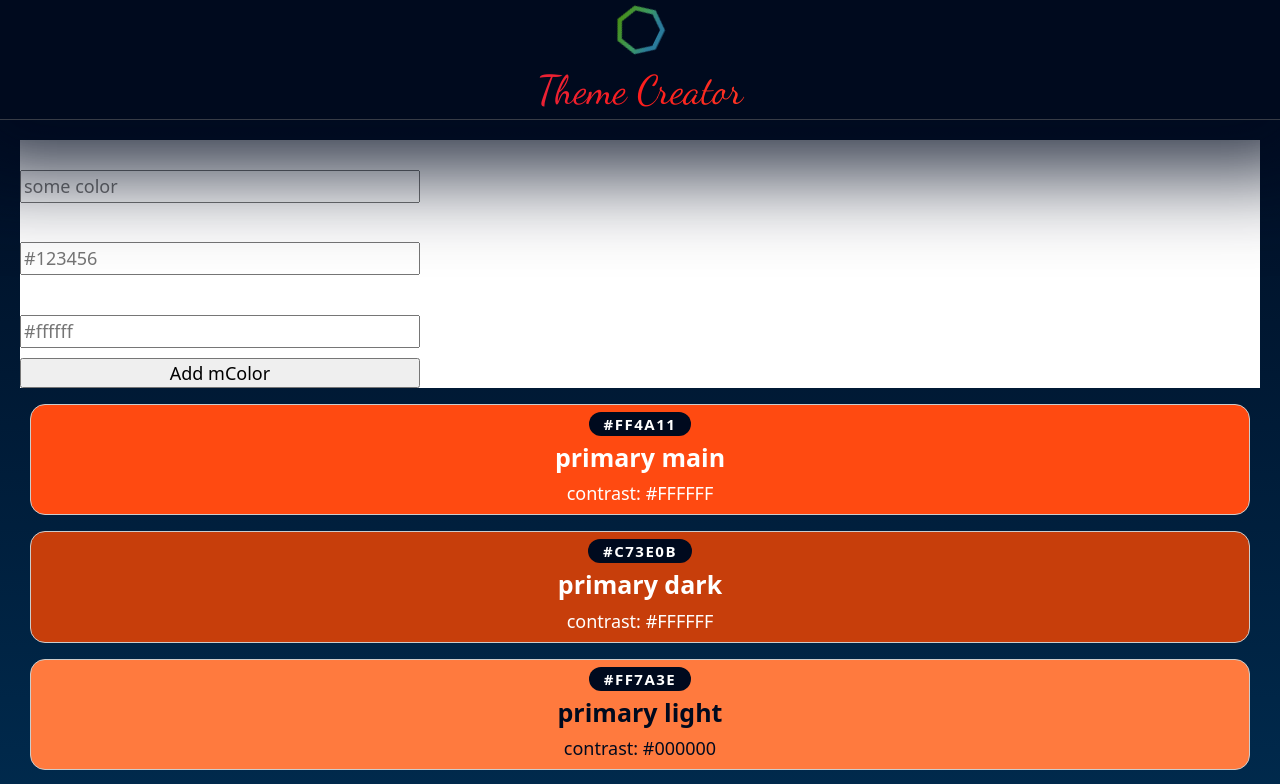
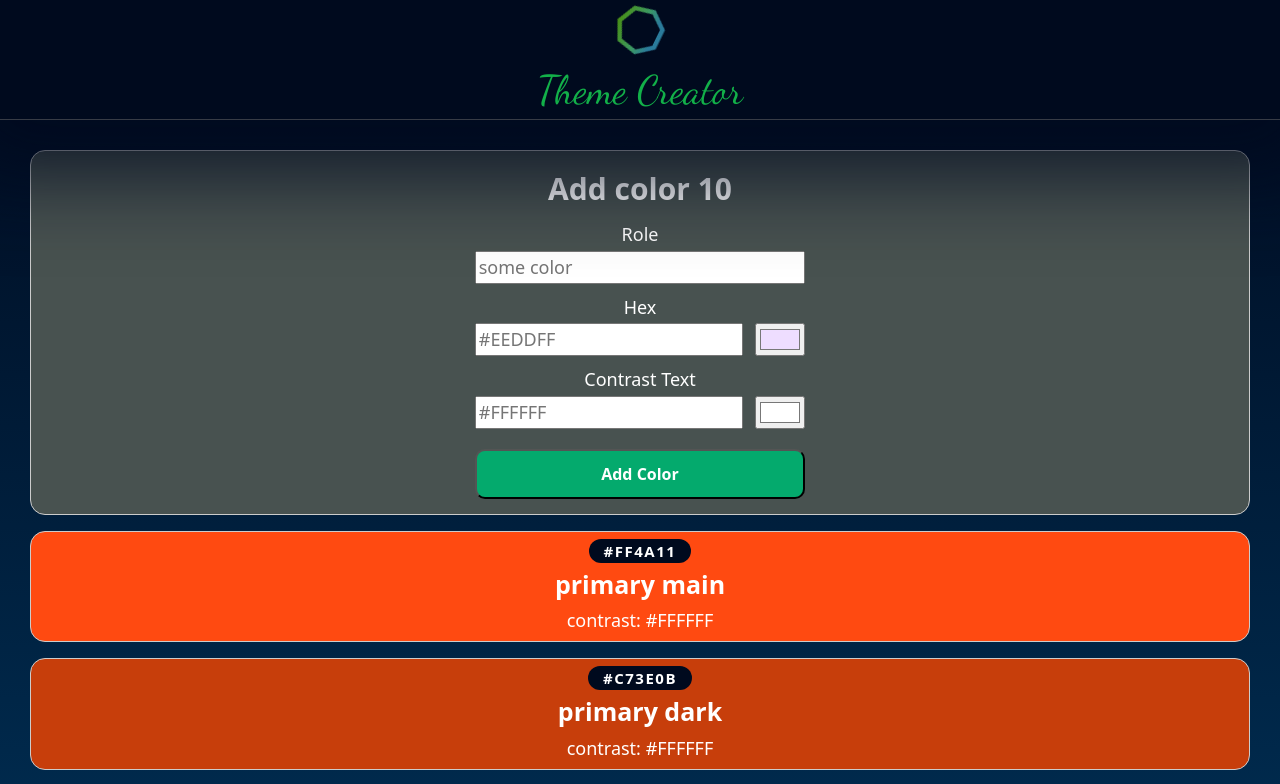
Before and after one commit to uxbyweng/hexachrome, a React (Vite) app: page / in a window 1280 px wide. Shown: the top 784 px of the page. Built offline with nearby package versions, Linux system fonts and the light colour scheme.

Commit message:
implement colorform component to add new colors

```diff
--- a/package.json
+++ b/package.json
@@ -14,7 +14,8 @@
         "@octokit/rest": "^20.1.0",
         "dotenv": "^16.4.5",
         "react": "^18.2.0",
-    "react-dom": "^18.2.0"
+        "react-dom": "^18.2.0",
+        "uid": "^2.0.1"
     },
     "devDependencies": {
         "@types/react": "^18.2.66",
--- a/src/App.css
+++ b/src/App.css
@@ -30,9 +30,6 @@ h1 {
     font-weight: 300;
 }
 h2 {
-    font-size: 3.5rem;
-}
-h3 {
     font-size: 3rem;
 }
 p {
@@ -40,22 +37,6 @@ p {
 }
 small {
     font-size: 1.8rem;
-}
-
-/* Form */
-.cForm {
-    background: #fff;
-}
-form {
-    display: grid;
-    gap: 1rem;
-    max-width: 400px;
-}
-
-label {
-    display: flex;
-    flex-direction: column;
-    gap: 0.25rem;
 }
 
 /* Color Theme List --> eventuell als Component auslagern */
--- a/src/App.jsx
+++ b/src/App.jsx
@@ -1,37 +1,32 @@
 // App.jsx
-
+import { useState } from "react";
 import { initialColors } from "./lib/colors";
 import Color from "./Components/Color/Color";
+import ColorForm from "./Components/ColorForm/ColorForm";
 import "./App.css";
 import Header from "./Components/Header/Header";
 
 function App() {
+    const [colors, setColors] = useState(initialColors);
+
+    const handleAddColor = (newColor) => {
+        const updatedColors = [...colors, newColor]; // alte Liste kopieren + neue Farbe anhängen
+        setColors(updatedColors); // State setzen
+        console.log(updatedColors); // das ist der neue Stand
+    };
+
     return (
         <div className="app">
             <Header />
             <main>
                 <section className="cForm">
-                    <form data-js="form" method="get">
-                        <label>
-                            Role
-                            <input name="role" id="role" type="text" placeholder="some color" />
-                        </label>
-                        <label>
-                            Hex
-                            <input name="hex" id="hex" type="text" placeholder="#123456" />
-                        </label>
-                        <label>
-                            Contrast Text
-                            <input name="hex" id="hex" type="text" placeholder="#ffffff" />
-                        </label>
-                        <input type="submit" value="Add mColor" />
-                    </form>
+                    <ColorForm onAddColor={handleAddColor} colorCount={colors.length + 1} />
                 </section>
                 <section className="theme">
                     <ul className="theme__list">
-                        {initialColors.map((colors) => (
-                            <li key={colors.id} className="theme__list-item">
-                                <Color color={colors} />
+                        {colors.map((color) => (
+                            <li key={color.id} className="theme__list-item">
+                                <Color color={color} />
                             </li>
                         ))}
                     </ul>
--- /dev/null
+++ b/src/Components/ColorForm/ColorForm.css
@@ -0,0 +1,48 @@
+/* ColorForm */
+.cForm {
+    display: flex;
+    flex-direction: column;
+    justify-content: center;
+    align-items: center;
+    background: #485250;
+    border: 1px solid #ccc;
+    border-radius: 15px;
+    margin: 10px;
+    padding: 15px;
+}
+form {
+    display: grid;
+    gap: 1rem;
+}
+input {
+    color: black;
+}
+button[type="submit"] {
+    background-color: #04aa6d;
+    color: white;
+    border-radius: 10px;
+    font-size: 16px;
+    font-weight: 700;
+    line-height: 2.5;
+    padding: 3px 12px 3px 12px;
+    text-align: center;
+    text-decoration: none;
+    margin-top: 10px;
+    min-width: 30%;
+}
+
+label {
+    display: flex;
+    flex-direction: column;
+    gap: 0.25rem;
+}
+.form-group {
+    display: flex;
+    flex-direction: row;
+    justify-content: center;
+    align-items: center;
+    gap: 1.25rem;
+}
+.color-picker {
+    height: 33px;
+}
--- /dev/null
+++ b/src/Components/ColorForm/ColorForm.jsx
@@ -0,0 +1,50 @@
+// Components/ColorForm/ColorForm.jsx
+import "./ColorForm.css";
+// import { uid } from "uid";
+
+export default function ColorForm({ onAddColor, colorCount }) {
+    function handleSubmit(event) {
+        event.preventDefault();
+
+        const formData = new FormData(event.target);
+        const data = Object.fromEntries(formData);
+
+        const newColorObject = {
+            id: `c${colorCount}`, //uid(2),
+            role: data.role,
+            hex: data.hex,
+            contrast: data.contrast,
+        };
+        //console.log(event.target.value);
+
+        onAddColor(newColorObject);
+
+        event.target.reset();
+        event.target.elements.role.focus();
+    }
+
+    return (
+        <form data-js="color-form" onSubmit={handleSubmit}>
+            <h2>Add color {colorCount} </h2>
+            <label htmlFor="role">
+                Role
+                <input name="role" id="role" type="text" placeholder="some color" />
+            </label>
+            <label htmlFor="hex">
+                Hex
+                <div className="form-group">
+                    <input type="text" id="hex" name="hex" placeholder="#EEDDFF" />
+                    <input type="color" value="#EEDDFF" className="color-picker" />
+                </div>
+            </label>
+            <label htmlFor="contrast">
+                Contrast Text
+                <div className="form-group">
+                    <input type="text" id="contrast" name="contrast" placeholder="#FFFFFF" />
+                    <input type="color" value="#FFFFFF" className="color-picker" />
+                </div>
+            </label>
+            <button type="submit">Add Color</button>
+        </form>
+    );
+}
--- a/src/Components/Header/Header.css
+++ b/src/Components/Header/Header.css
@@ -45,18 +45,8 @@
     );
 }
 
-.header__logo-chars {
-    font-size: 3rem;
-    font-weight: 400;
-}
-
 .header__title {
-    background: var(--logo-text-gradient);
-    -webkit-background-clip: text;
-    background-clip: text;
-    color: transparent;
-    -webkit-text-fill-color: transparent;
-
+    color: rgb(18, 176, 73);
     font-family: var(--font-title);
 }
 
```
Also changed, not shown: 1 other file (tests, documents, lock files or other folders). Lines whose indentation alone changed are shown as unchanged.
